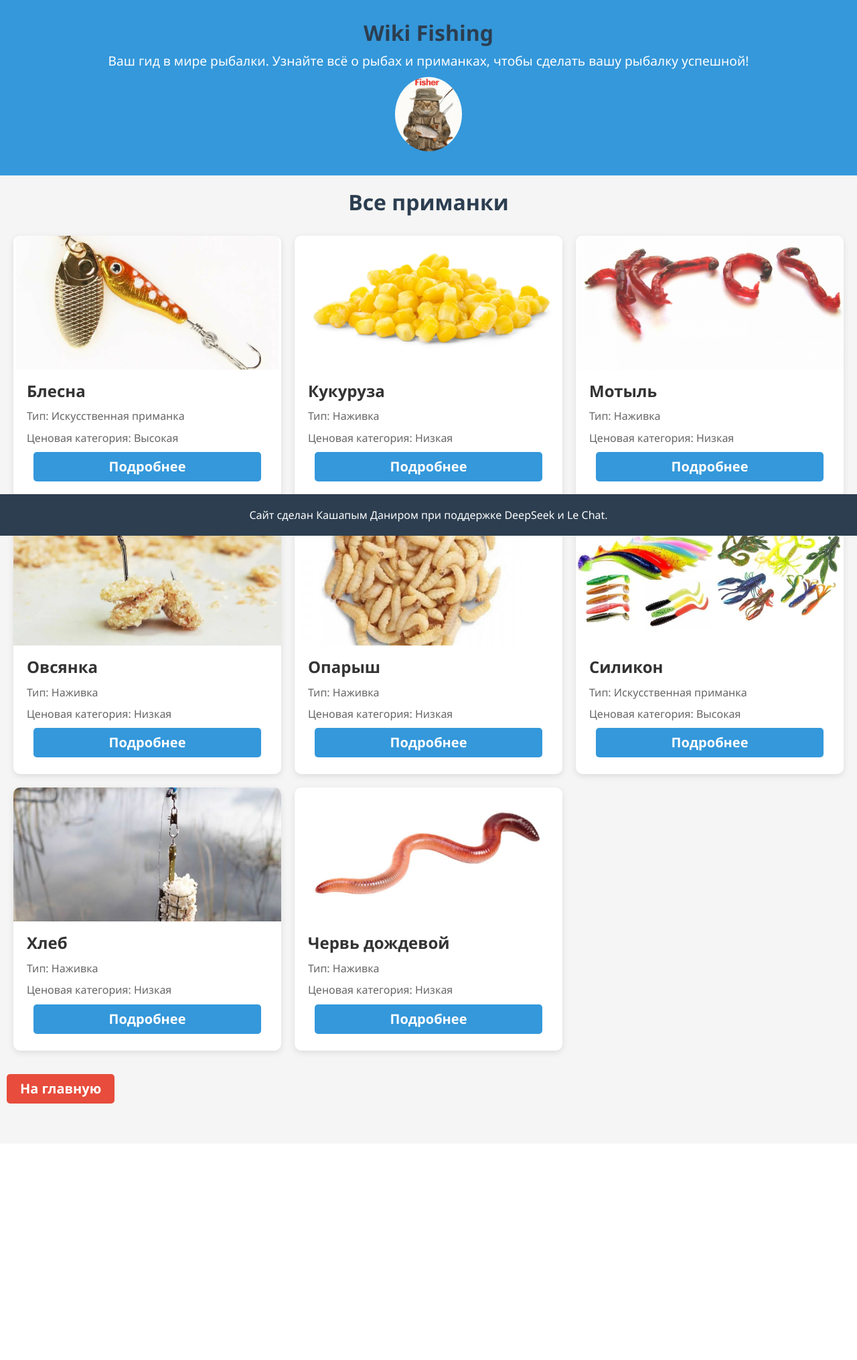
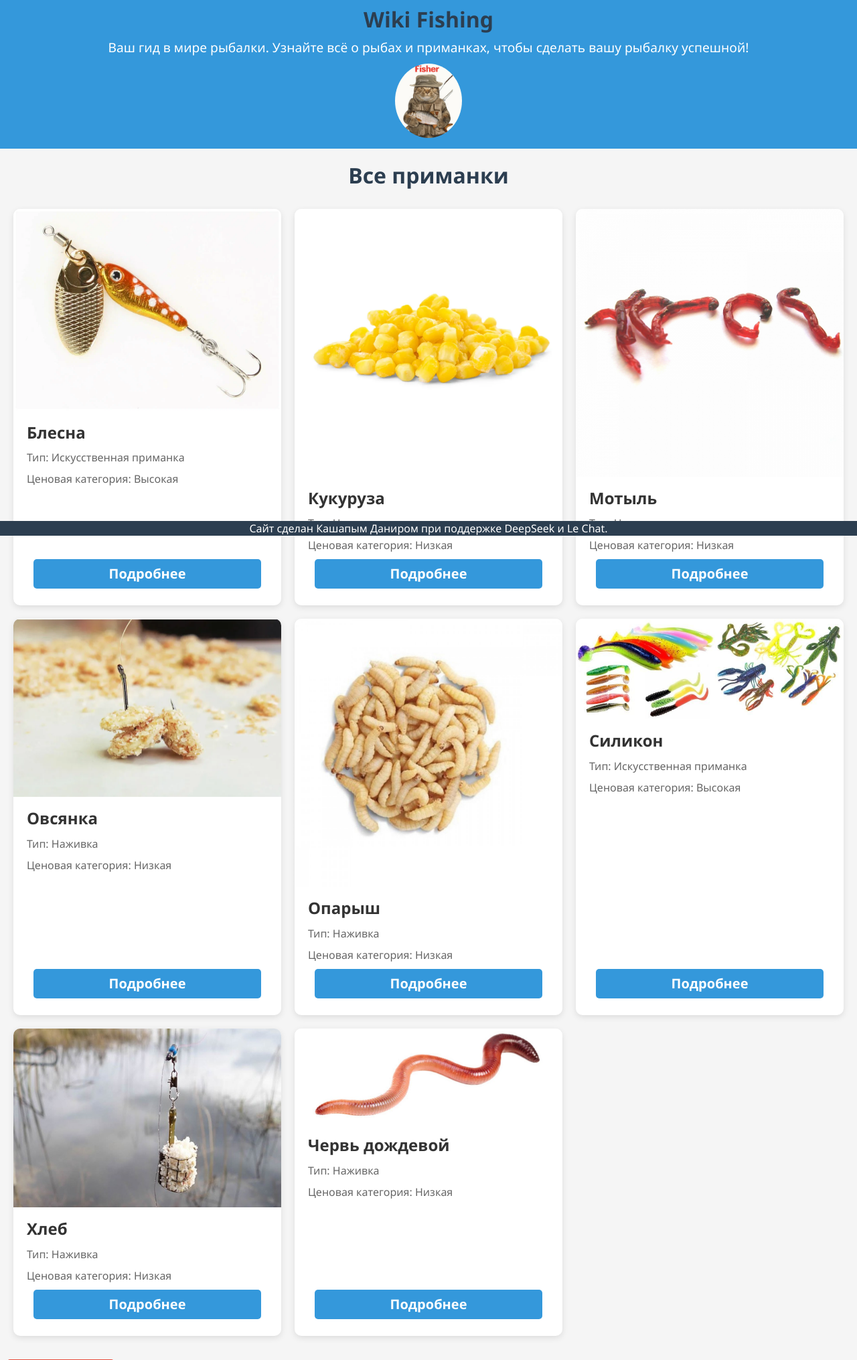
Before and after one commit to Danep1/wiki_fishing_website, a Django app: page /baits/ in a window 1280 px wide. Shown: the top 2031 px of the page at 67% size. Before the commit the page ends 1648 px from the top, so only its background shows below. Run offline with Django 5.2, Linux system fonts and the light colour scheme; data comes from the database, SQL or seed files in the repository; both versions use the stored data as it was after the commit.

Commit message:
Solve bugs

```diff
--- a/wiki_fishing/fish_app/models.py
+++ b/wiki_fishing/fish_app/models.py
@@ -100,11 +100,6 @@ class Fish(models.Model):
     def __str__(self):
         return f"{self.name} ({self.get_type_display()})"
 
-    def save(self, *args, **kwargs):
-        if self.image and not self.image.name.startswith('fish/'):
-            self.image.name = f'fish/{os.path.basename(self.image.name)}'
-        super().save(*args, **kwargs)
-
     def get_fishing_period(self):
         """Возвращает информацию о лучшем периоде ловли"""
         period = []
@@ -162,7 +157,7 @@ class Bait(models.Model):
         choices=BAIT_TYPE_CHOICES,
         verbose_name="Тип приманки",
     )
-    description = models.TextField(verbose_name="Описание")
+    description = models.TextField(verbose_name="Описание", blank=True)
     image = models.ImageField(
         upload_to='baits/',
         verbose_name="Изображение",
@@ -191,11 +186,6 @@ class Bait(models.Model):
         blank=True,
         validators=[MinValueValidator(1), MaxValueValidator(5)],
     )
-
-    def save(self, *args, **kwargs):
-        if self.image and not self.image.name.startswith('baits/'):
-            self.image.name = f'baits/{os.path.basename(self.image.name)}'
-        super().save(*args, **kwargs)
 
     class Meta:
         verbose_name = "Приманка"
--- a/wiki_fishing/static/css/styles.css
+++ b/wiki_fishing/static/css/styles.css
@@ -8,12 +8,6 @@ body {
   background-color: #f5f5f5;
   color: #333;
   line-height: 1.4; /* Уменьшенный межстрочный интервал */
-}
-
-.container, .fish-list-container {
-  max-width: 1200px;
-  margin: 0 auto;
-  padding: 20px;
 }
 
 h1, .page-title {
@@ -107,9 +101,9 @@ textarea {
     height: auto; /* Убедимся, что высота подстраивается под содержимое */
 }
 
-.card-image-container { height: 250px; }
+.card-image-container { height: auto; }
 .fish-card-image-container,
-.bait-card-image-container { height: 200px; }
+.bait-card-image-container { height: auto; }
 .detail-image-container { height: auto; }
 
 /* Изображения */
```
Also changed, not shown: wiki_fishing/db.sqlite3.
